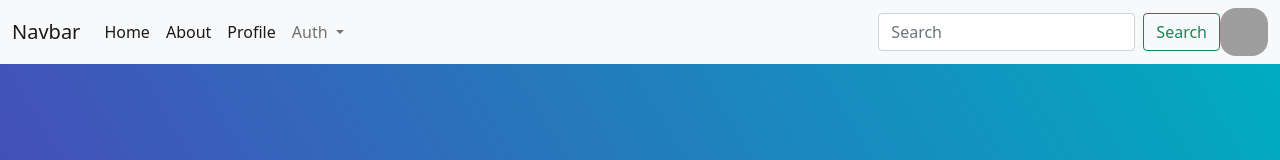
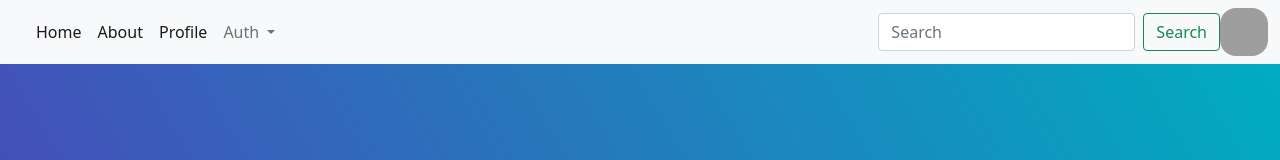
Before and after one commit to drummer-Yurii/angular, a Vue app in the folder vue-project/: page / in a window 1280 px wide. Shown: the top 160 px of the page. Built offline with nearby package versions, Linux system fonts and the light colour scheme; no server answers.

Commit message:
nav: add company name propertie

```diff
--- a/vue-project/src/App.vue
+++ b/vue-project/src/App.vue
@@ -1,6 +1,6 @@
 
 <template>
-  <Nav />
+  <Nav :companyName="storeApp.app.companyName" />
 
   <RouterView />
 </template>
--- a/vue-project/src/components/Nav.vue
+++ b/vue-project/src/components/Nav.vue
@@ -2,7 +2,7 @@
   <header>
     <nav class="navbar navbar-expand-lg navbar-light bg-light">
       <div class="container-fluid">
-        <a class="navbar-brand" href="#">Navbar</a>
+        <a class="navbar-brand" href="#">{{ companyName }}</a>
         <button class="navbar-toggler" type="button" data-bs-toggle="collapse" data-bs-target="#navbarSupportedContent"
           aria-controls="navbarSupportedContent" aria-expanded="false" aria-label="Toggle navigation">
           <span class="navbar-toggler-icon"></span>
@@ -18,7 +18,7 @@
             <li class="nav-item">
               <router-link :to="'/profile'" class="nav-link active" aria-current="page">Profile</router-link>
             </li>
-             <li class="nav-item" v-if="storeUser.user.username=='admin'">
+            <li class="nav-item" v-if="storeUser.user.username == 'admin'">
               <router-link :to="'/admin/main'" class="nav-link active" aria-current="page">Admin</router-link>
             </li>
             <li class="nav-item dropdown">
@@ -69,6 +69,9 @@ import axios from 'axios'
 import { useUserStore } from '@/stores/user'
 
 export default {
+  props: {
+    companyName: String,
+  },
   setup() {
     const storeUser = useUserStore()
     return {
@@ -96,7 +99,7 @@ export default {
           console.log(answer)
           this.userData = answer.data.user
           this.storeUser.update(answer.data.user)
-          if (this.storeUser.user.username=='admin') this.$router.push('/admin/main')
+          if (this.storeUser.user.username == 'admin') this.$router.push('/admin/main')
           else this.$router.push('/')
         })
 
```
